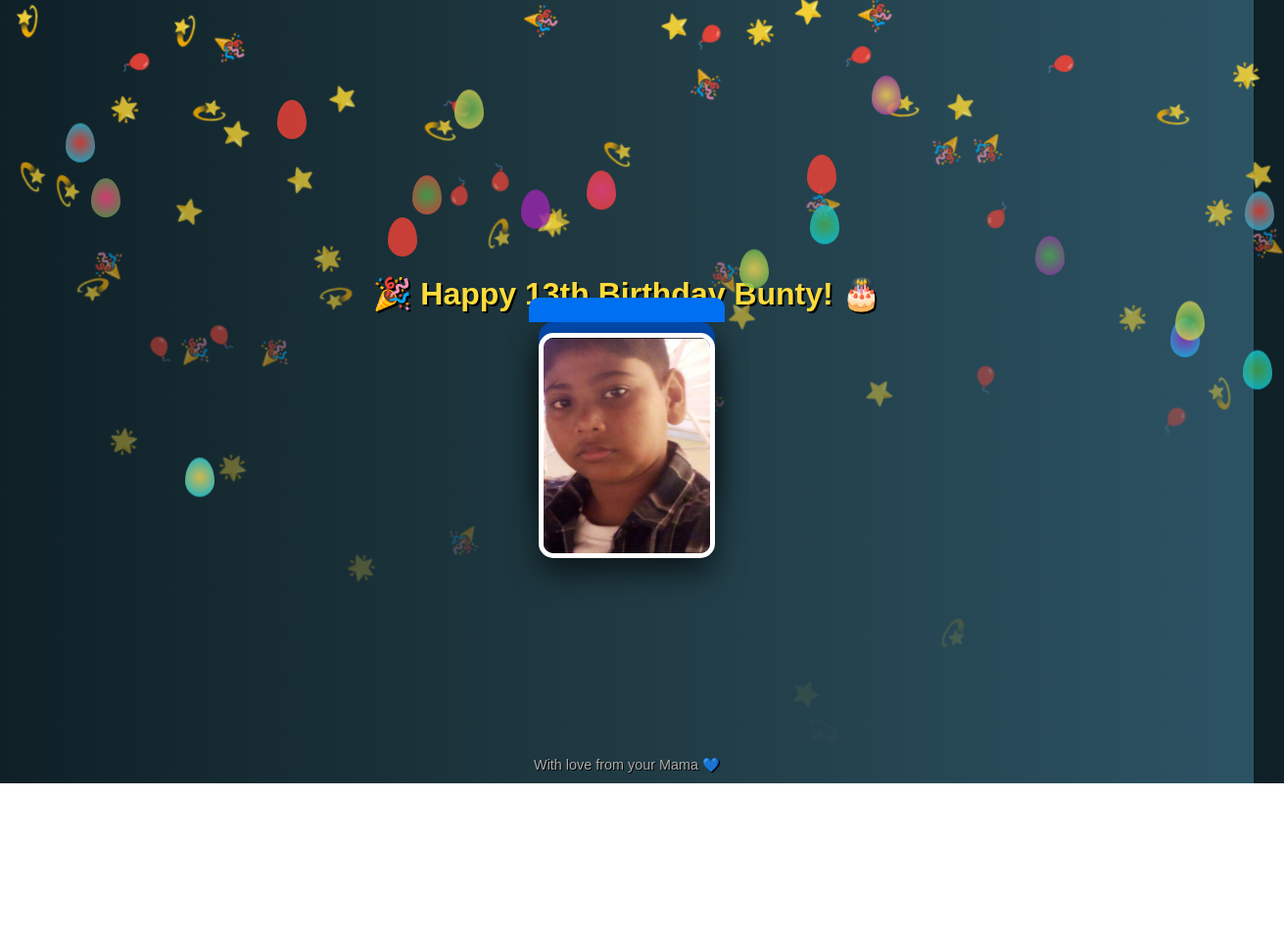
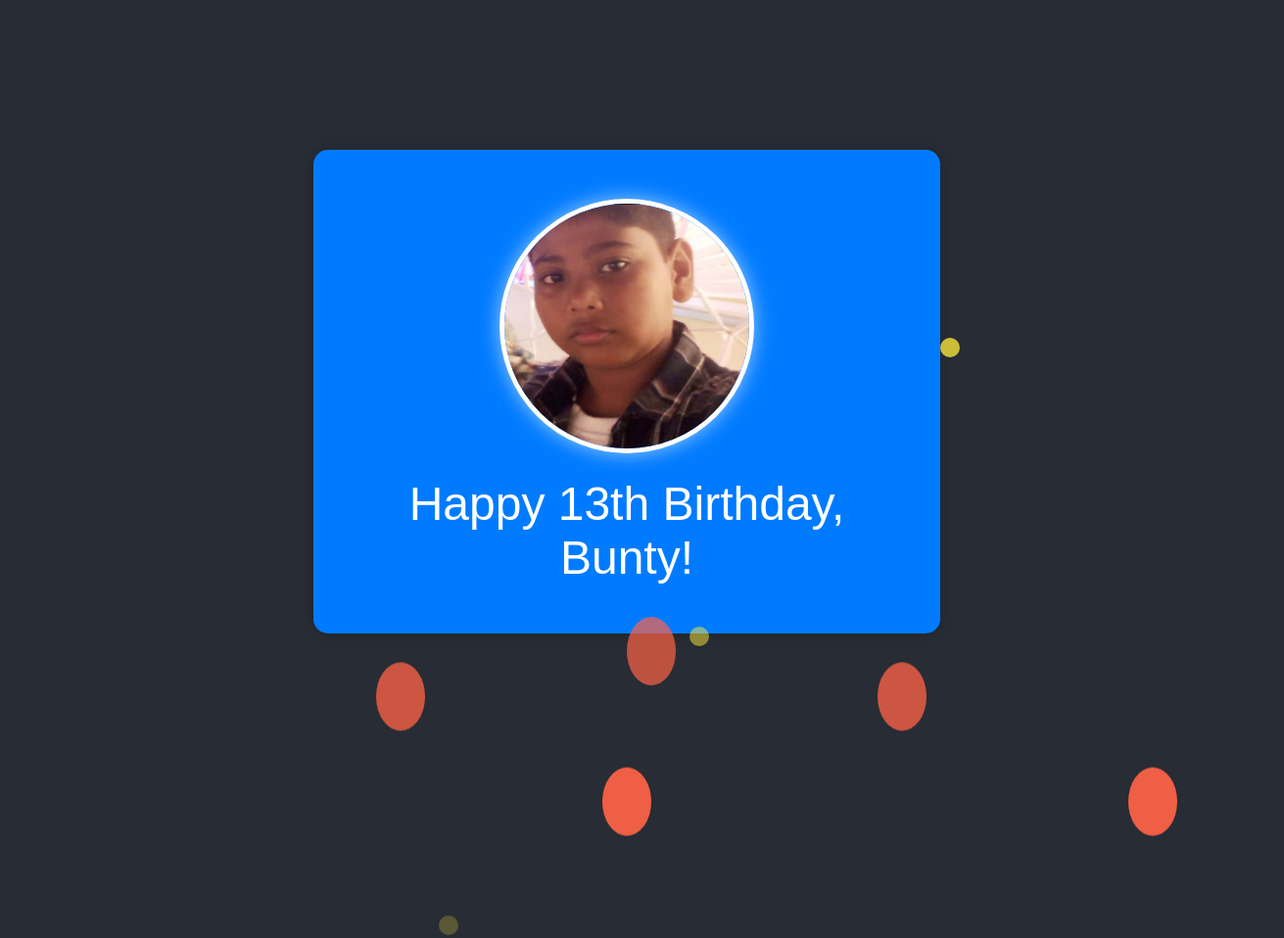
Before and after one commit to binforpc/bunty, a plain HTML site: page index.html in a window 1280 px wide. Shown: the whole page at 98% size, 1311 px wide, since content can reach past the window. Before the commit the page ends 800 px from the top, so only its background shows below. Drawn offline with Linux system fonts and the light colour scheme.

Commit message:
initial commit

```diff
--- a/index.html
+++ b/index.html
@@ -2,183 +2,201 @@
 <html lang="en">
 <head>
     <meta charset="UTF-8">
-  <title>Happy Birthday Bunty!</title>
     <meta name="viewport" content="width=device-width, initial-scale=1.0">
+    <title>Happy 13th Birthday Bunty!</title>
     <style>
-    * {
+        body {
             margin: 0;
             padding: 0;
-      box-sizing: border-box;
-    }
-
-    body {
-      background: linear-gradient(to right, #0f2027, #203a43, #2c5364);
             overflow: hidden;
-      font-family: 'Poppins', sans-serif;
+            font-family: 'Arial', sans-serif;
+            background: #282c34;
             color: #fff;
-    }
-
-    .container {
-      position: relative;
-      height: 100vh;
-      width: 100vw;
             display: flex;
             justify-content: center;
             align-items: center;
+            height: 100vh;
+            position: relative;
             flex-direction: column;
-      padding: 20px;
-      text-align: center;
         }
 
-    h1 {
-      font-size: 2rem;
-      margin-bottom: 20px;
-      animation: fadeIn 2s ease-in-out;
-      color: #fddb3a;
-      text-shadow: 2px 2px #000;
+        /* Container for the image and text */
+        .container {
+            position: absolute;
+            top: 50%;
+            left: 50%;
+            transform: translate(-50%, -50%);
+            text-align: center;
+            animation: bounceIn 2s ease-out;
         }
 
-    .gift-box {
+        /* Styling the blue box */
+        .blue-box {
+            background-color: #007bff;
+            padding: 50px 80px;
+            border-radius: 15px;
+            box-shadow: 0 0 15px rgba(0, 0, 0, 0.2);
+            animation: fadeIn 3s ease-out;
             position: relative;
-      width: 180px;
-      height: 180px;
-      background: #004aad;
-      border-radius: 15px;
-      box-shadow: 0 10px 30px rgba(0,0,0,0.5);
-      animation: bounce 2s infinite;
-      z-index: 1;
+            z-index: 10;
         }
 
-    .gift-box::before {
-      content: '';
-      position: absolute;
-      top: -25px;
-      left: 50%;
-      transform: translateX(-50%);
-      width: 200px;
-      height: 25px;
-      background: #0070f3;
-      border-radius: 10px 10px 0 0;
+        /* Happy Birthday Text */
+        .birthday-text {
+            font-size: 3rem;
+            color: #fff;
+            margin-top: 20px;
+            animation: slideInUp 1s ease-out forwards;
         }
 
-    .image-holder {
-      position: absolute;
-      bottom: -300px;
-      width: 180px;
-      height: 230px;
-      transition: bottom 1.2s ease-in-out;
-      z-index: 3;
+        /* Animation for the image */
+        .birthday-image {
+            width: 250px; /* Image is now bigger */
+            height: 250px;
+            border-radius: 50%;
+            object-fit: cover;
+            border: 5px solid #fff;
+            box-shadow: 0 0 20px rgba(255, 255, 255, 0.6);
+            animation: popIn 2s ease-out;
         }
 
-    .image-holder img {
-      width: 100%;
-      height: 100%;
-      object-fit: cover;
-      border: 5px solid #fff;
-      border-radius: 15px;
-      box-shadow: 0 15px 30px rgba(0,0,0,0.6);
+        /* Balloon animation */
+        .balloon {
+            position: absolute;
+            bottom: -100px;
+            width: 50px;
+            height: 70px;
+            background-color: #ff6347;
+            border-radius: 50%;
+            animation: floatUp 6s ease-in-out infinite;
         }
 
-    .show {
-      bottom: 230px !important;
+        .balloon:nth-child(1) {
+            left: 10%;
+            animation-delay: 0s;
         }
 
-    .falling {
-      position: absolute;
-      top: -50px;
-      font-size: 24px;
-      animation: fall linear infinite;
-      z-index: 0;
+        .balloon:nth-child(2) {
+            left: 30%;
+            animation-delay: 1s;
         }
 
-    @keyframes fall {
-      0% { transform: translateY(0) rotate(0deg); opacity: 1; }
-      100% { transform: translateY(100vh) rotate(720deg); opacity: 0; }
+        .balloon:nth-child(3) {
+            left: 50%;
+            animation-delay: 2s;
         }
 
-    @keyframes bounce {
-      0%, 100% { transform: translateY(0); }
-      50% { transform: translateY(-10px); }
+        .balloon:nth-child(4) {
+            left: 70%;
+            animation-delay: 3s;
+        }
+
+        .balloon:nth-child(5) {
+            left: 90%;
+            animation-delay: 4s;
+        }
+
+        /* Animations */
+        @keyframes bounceIn {
+            0% { transform: translate(-50%, -60%) scale(0); }
+            100% { transform: translate(-50%, -50%) scale(1); }
         }
 
         @keyframes fadeIn {
-      from { opacity: 0; transform: translateY(-20px); }
-      to { opacity: 1; transform: translateY(0); }
+            0% { opacity: 0; }
+            100% { opacity: 1; }
         }
 
-    .balloon {
-      position: absolute;
-      width: 30px;
-      height: 40px;
-      background: radial-gradient(circle, #fddb3a, #fcbf49);
-      border-radius: 50% 50% 50% 50% / 60% 60% 40% 40%;
-      animation: float 6s infinite ease-in-out;
-      opacity: 0.8;
-      z-index: 0;
+        @keyframes slideInUp {
+            0% { transform: translateY(30px); opacity: 0; }
+            100% { transform: translateY(0); opacity: 1; }
         }
 
-    @keyframes float {
-      0% { transform: translateY(0); }
-      50% { transform: translateY(-20px); }
-      100% { transform: translateY(0); }
+        @keyframes popIn {
+            0% { transform: scale(0); opacity: 0; }
+            50% { transform: scale(1.1); opacity: 1; }
+            100% { transform: scale(1); }
         }
 
-    footer {
+        @keyframes floatUp {
+            0% {
+                transform: translateY(0);
+                opacity: 1;
+            }
+            50% {
+                transform: translateY(-200px);
+                opacity: 0.7;
+            }
+            100% {
+                transform: translateY(0);
+                opacity: 1;
+            }
+        }
+
+        /* Adding some flower-like effects */
+        .flower {
             position: absolute;
-      bottom: 10px;
-      font-size: 0.9rem;
-      color: #aaa;
-      text-shadow: 1px 1px #000;
+            width: 20px;
+            height: 20px;
+            background-color: #ffeb3b;
+            border-radius: 50%;
+            animation: flowerFall 6s infinite ease-in-out;
         }
+
+        .flower:nth-child(6) {
+            left: 15%;
+            animation-delay: 0s;
+        }
+
+        .flower:nth-child(7) {
+            left: 35%;
+            animation-delay: 1s;
+        }
+
+        .flower:nth-child(8) {
+            left: 55%;
+            animation-delay: 2s;
+        }
+
+        .flower:nth-child(9) {
+            left: 75%;
+            animation-delay: 3s;
+        }
+
+        /* Flower falling animation */
+        @keyframes flowerFall {
+            0% {
+                transform: translateY(-300px);
+                opacity: 1;
+            }
+            100% {
+                transform: translateY(100vh);
+                opacity: 0;
+            }
+        }
+
     </style>
 </head>
 <body>
+
     <div class="container">
-    <h1>🎉 Happy 13th Birthday Bunty! 🎂</h1>
-
-    <div class="image-holder" id="photo">
-      <!-- Replace 'aniket.jpg' with your image file name -->
-      <img src="aniket.jpg" alt="Aniket">
+        <!-- Blue box containing the text -->
+        <div class="blue-box">
+            <img src="aniket.jpg" alt="Aniket Image" class="birthday-image">
+            <div class="birthday-text">Happy 13th Birthday, Bunty!</div>
+        </div>
     </div>
 
-    <div class="gift-box"></div>
-    <footer>With love from your Mama 💙</footer>
-  </div>
+    <!-- Balloon and flower animations -->
+    <div class="balloon"></div>
+    <div class="balloon"></div>
+    <div class="balloon"></div>
+    <div class="balloon"></div>
+    <div class="balloon"></div>
+    <div class="flower"></div>
+    <div class="flower"></div>
+    <div class="flower"></div>
+    <div class="flower"></div>
 
-  <script>
-    window.onload = function () {
-      // Pop-up image
-      const photo = document.getElementById('photo');
-      photo.classList.add('show');
-
-      // Falling effects
-      for (let i = 0; i < 70; i++) {
-        const el = document.createElement('div');
-        el.classList.add('falling');
-        el.style.left = Math.random() * window.innerWidth + 'px';
-        el.style.animationDuration = 2 + Math.random() * 3 + 's';
-        el.innerHTML = ['⭐', '🌟', '🎈', '🎉', '💫'][Math.floor(Math.random() * 5)];
-        document.body.appendChild(el);
-        setTimeout(() => el.remove(), 6000);
-      }
-
-      // Balloons
-      for (let i = 0; i < 20; i++) {
-        const balloon = document.createElement('div');
-        balloon.classList.add('balloon');
-        balloon.style.left = Math.random() * window.innerWidth + 'px';
-        balloon.style.top = 80 + Math.random() * 400 + 'px';
-        balloon.style.background = `radial-gradient(circle, ${randomColor()}, ${randomColor()})`;
-        balloon.style.animationDuration = 3 + Math.random() * 4 + 's';
-        document.body.appendChild(balloon);
-        setTimeout(() => balloon.remove(), 7000);
-      }
-    };
-
-    function randomColor() {
-      const colors = ['#ffdd57', '#00d4ff', '#ff4081', '#4caf50', '#f44336', '#9c27b0'];
-      return colors[Math.floor(Math.random() * colors.length)];
-    }
-  </script>
 </body>
 </html>
```
Lines whose indentation alone changed are shown as unchanged.
